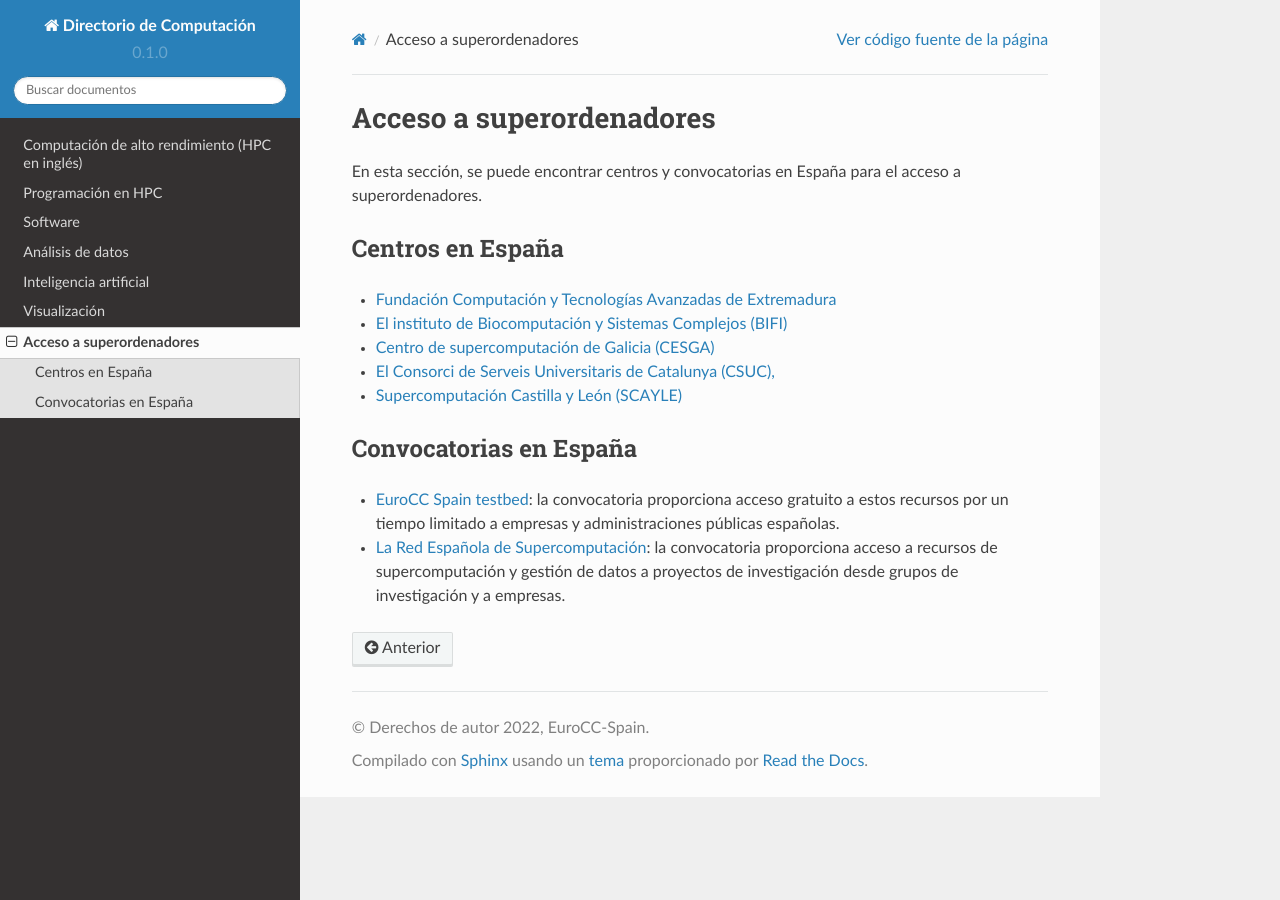
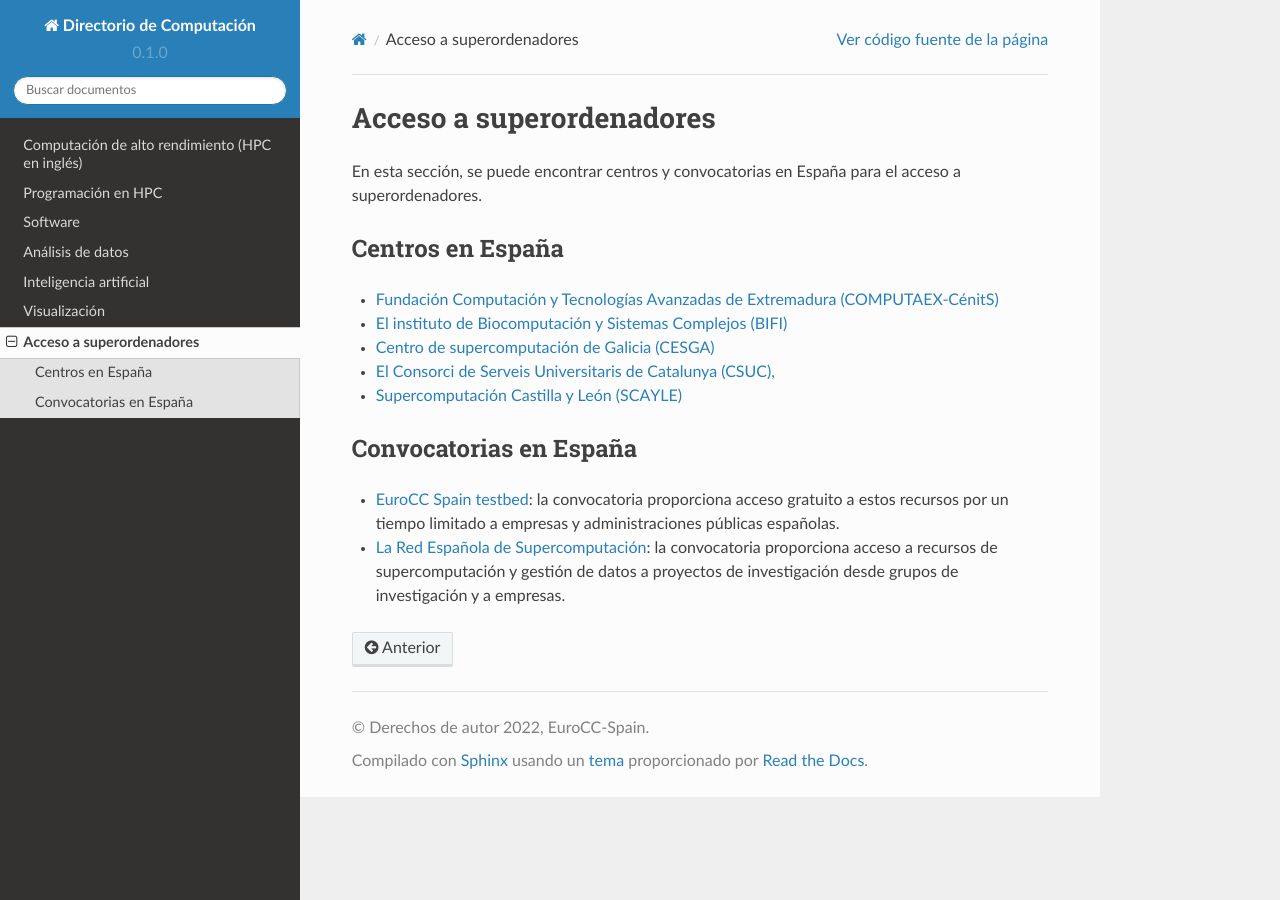
Before and after one commit to EuroCC-Spain/HPCKnowledgePool, a Sphinx documentation site: the page built from docs/source/accesoHPC.rst, in a window 1280 px wide. Built offline with Sphinx 7.4.7 and the Read the Docs theme 2.0.0, drawn with Linux system fonts in a browser that asks for light colours.

Commit message:
FIX: acronyms

```diff
--- a/docs/source/accesoHPC.rst
+++ b/docs/source/accesoHPC.rst
@@ -6,7 +6,7 @@ En esta sección, se puede encontrar centros y convocatorias en España para el
 Centros en España
 -----------------
 
-* `Fundación Computación y Tecnologías Avanzadas de Extremadura <https://www.cenits.es/>`_
+* `Fundación Computación y Tecnologías Avanzadas de Extremadura (COMPUTAEX-CénitS) <https://www.cenits.es/>`_
 
 * `El instituto de Biocomputación y Sistemas Complejos (BIFI) <https://www.bifi.es/>`_
 
```
